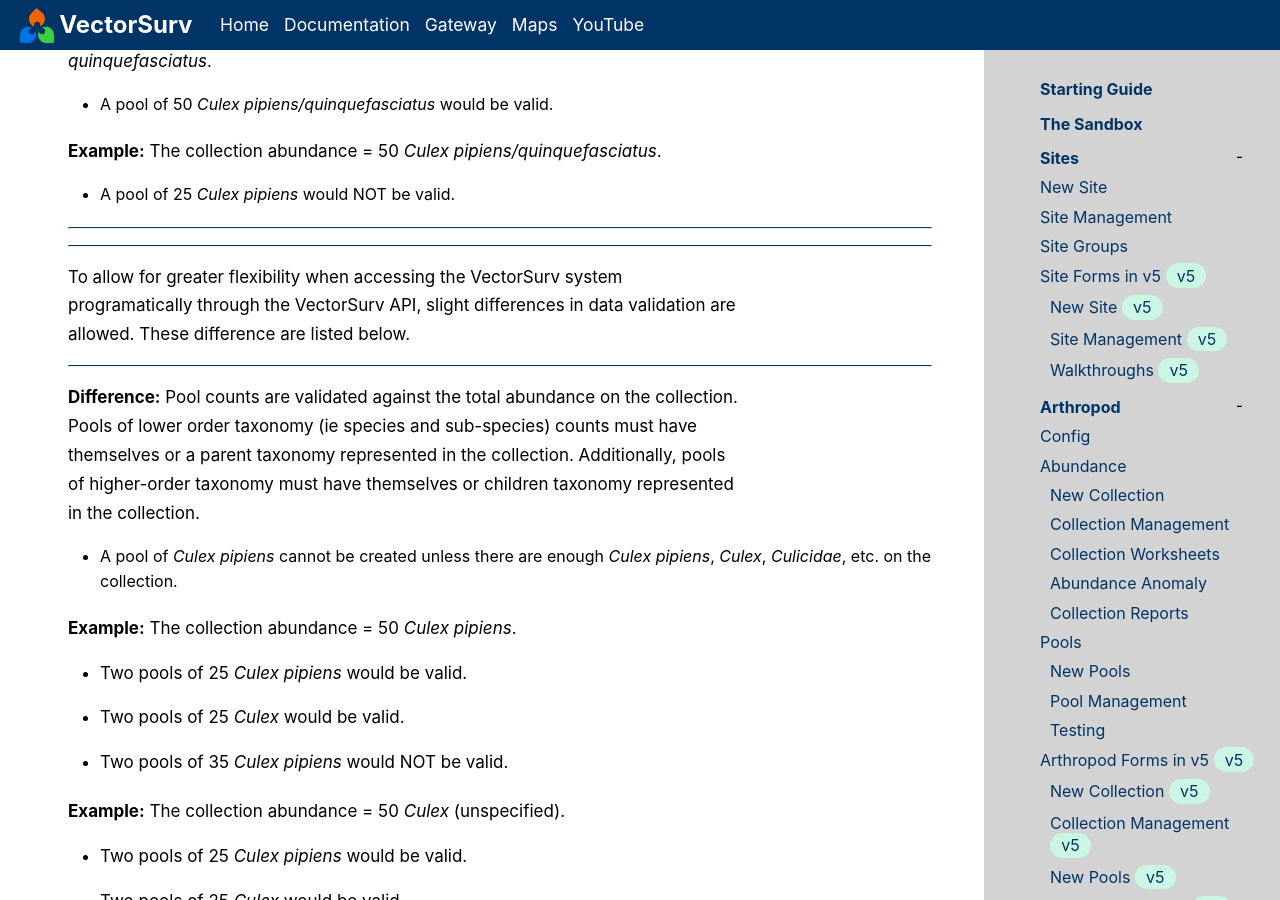
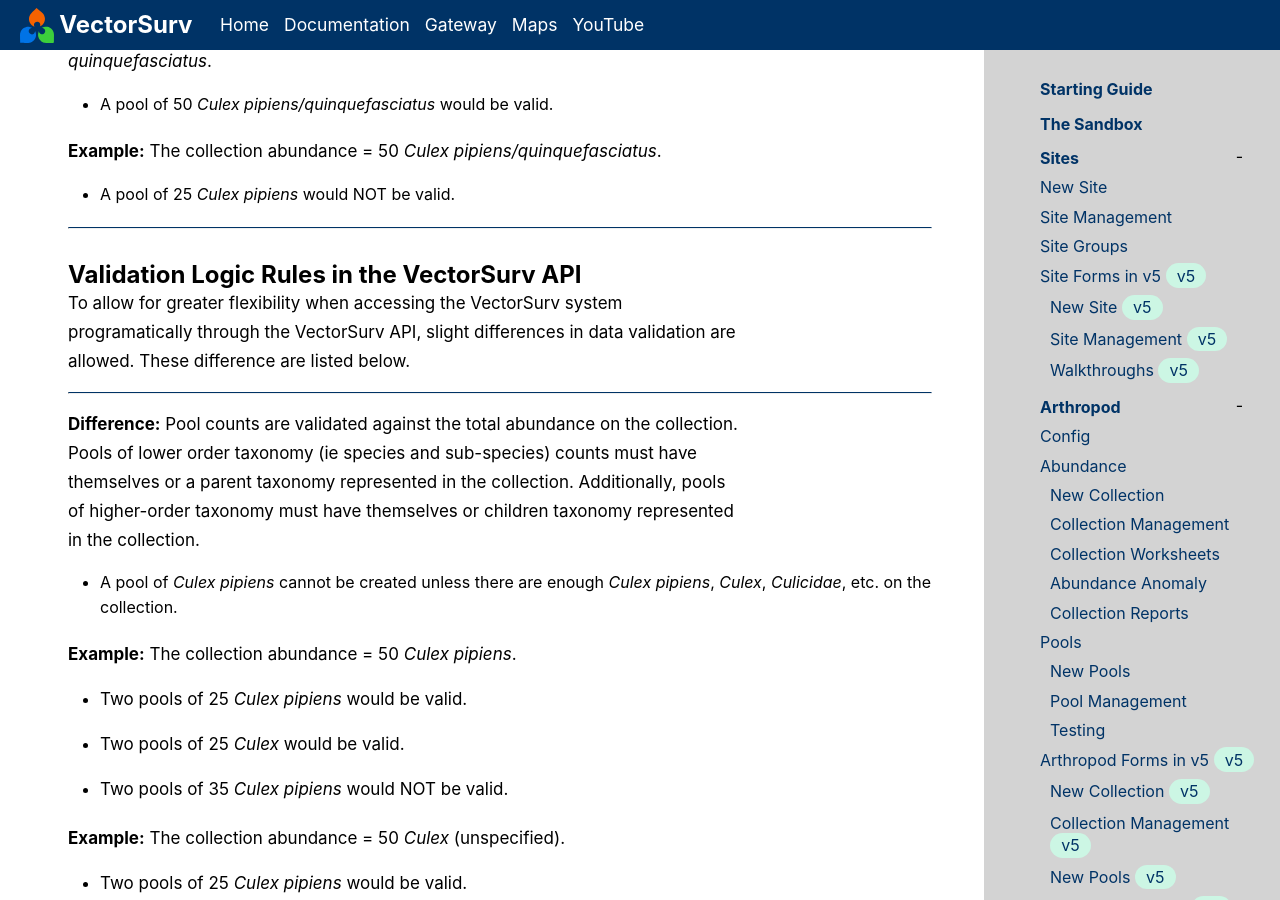
Before and after one commit to tlvaldepena/vectorsurv.org, a Jekyll site: the page built from _docs/starting/VectorSurv_LogicRules.md, in a window 1280 px wide and 900 px high, scrolled down 2911 px. Built offline with Jekyll 4.4.1, drawn with Linux system fonts in a browser that asks for light colours.

Commit message:
Update VectorSurv_LogicRules.md

```diff
--- a/_docs/starting/VectorSurv_LogicRules.md
+++ b/_docs/starting/VectorSurv_LogicRules.md
@@ -110,7 +110,8 @@
 - A pool of 25 *Culex pipiens* would NOT be valid.
 
 ***
-***
+
+## Validation Logic Rules in the VectorSurv API
 
 To allow for greater flexibility when accessing the VectorSurv system programatically through the VectorSurv API, slight differences in data validation are allowed. These difference are listed below.
 
```
